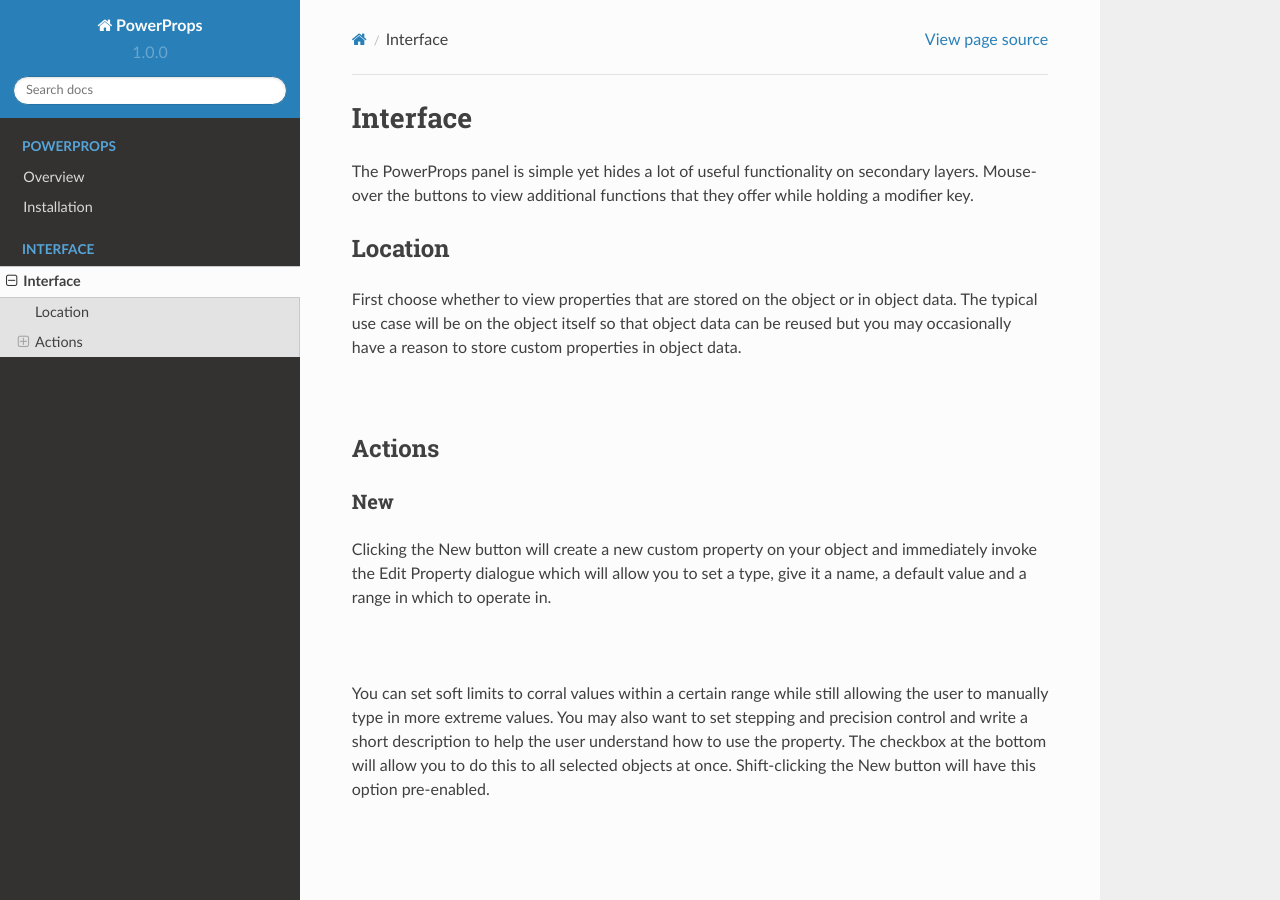
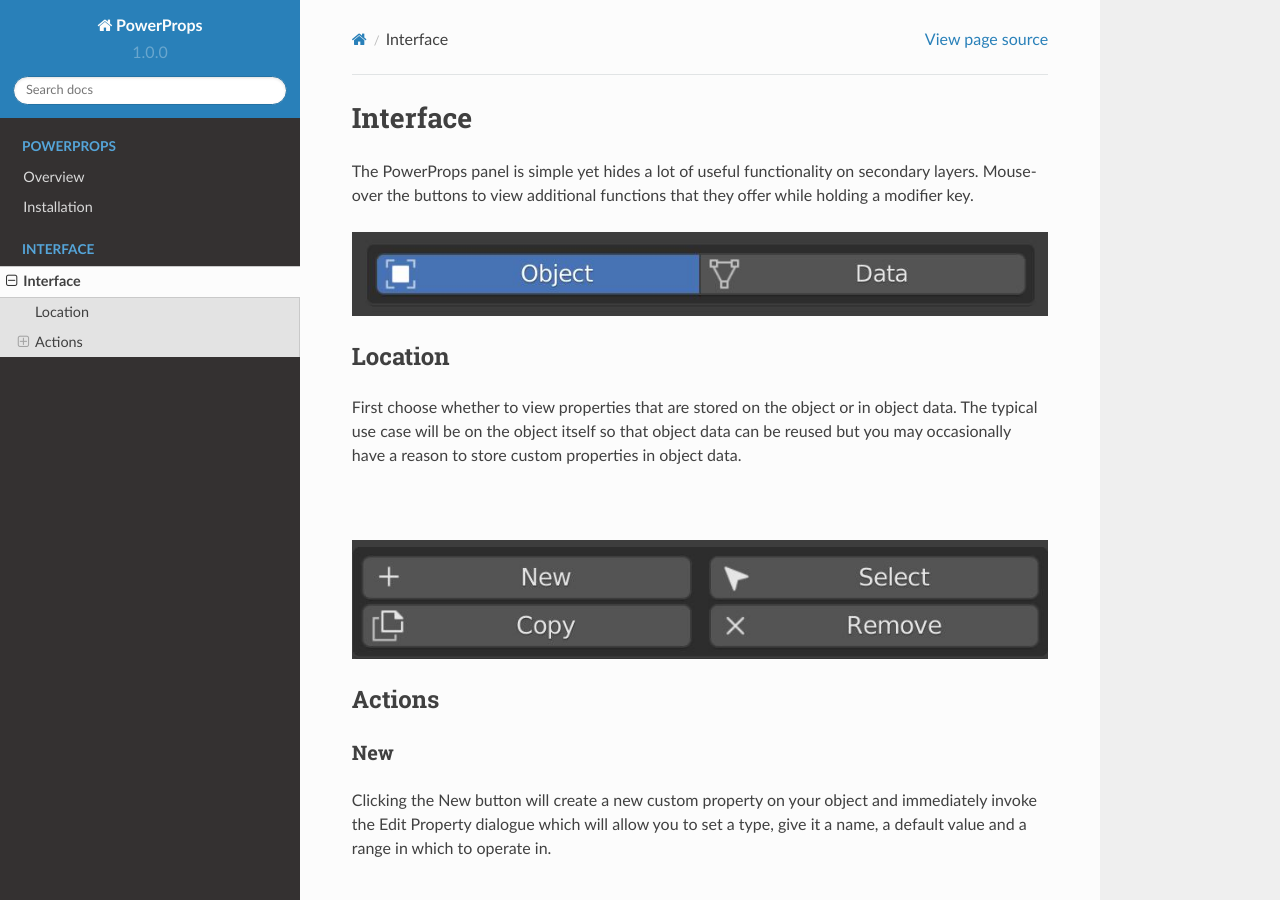
Before and after one commit to imperfectlink/PowerProps, a Sphinx documentation site: the page built from docs/source/interface.rst, in a window 1280 px wide and 900 px high. Built offline with Sphinx 7.4.7 and the Read the Docs theme 2.0.0, drawn with Linux system fonts in a browser that asks for light colours.

Commit message:
Update interface.rst

```diff
--- a/docs/source/interface.rst
+++ b/docs/source/interface.rst
@@ -2,6 +2,8 @@
 ====
 
 The PowerProps panel is simple yet hides a lot of useful functionality on secondary layers. Mouse-over the buttons to view additional functions that they offer while holding a modifier key.
+
+.. image:: img/Location.jpg
 
 Location
 ~~~~
@@ -9,6 +11,8 @@
 First choose whether to view properties that are stored on the object or in object data. The typical use case will be on the object itself so that object data can be reused but you may occasionally have a reason to store custom properties in object data.
 
 |
+
+.. image:: img/Buttons.jpg
 
 Actions
 ~~~~
```
